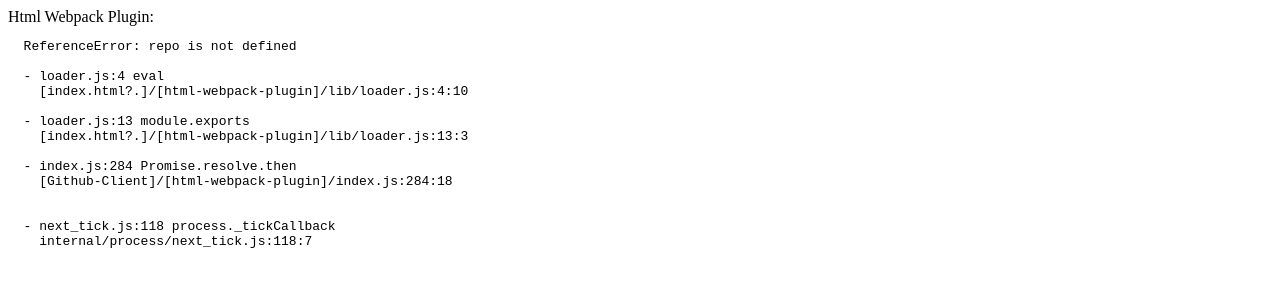
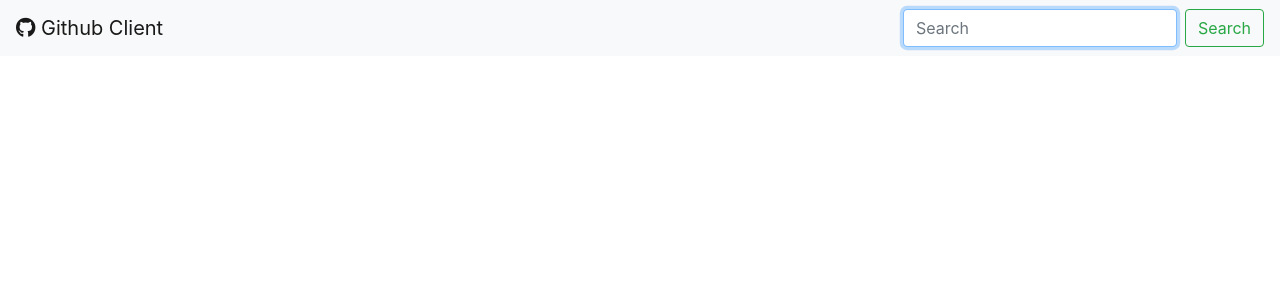
Before and after one commit to johannpino/api-github, a website built with webpack: page dist/index.html in a window 1280 px wide. Built offline with nearby package versions, Linux system fonts and the light colour scheme.

Commit message:
Arreglamos error de htmlwebpackplugin en index.html

```diff
--- a/dist/index.html
+++ b/dist/index.html
@@ -1,18 +1,36 @@
-Html Webpack Plugin:
-<pre>
-  ReferenceError: repo is not defined
+<!DOCTYPE html>
+<html lang="en">
+<head>
+    <meta charset="UTF-8">
+    <meta name="viewport" content="width=device-width, initial-scale=1.0">
+    <meta http-equiv="X-UA-Compatible" content="ie=edge">
+    <title>Github Client</title>
+    <link rel="stylesheet" href="https://stackpath.bootstrapcdn.com/bootstrap/4.1.3/css/bootstrap.min.css">
+    <link rel="stylesheet" href="https://cdn.jsdelivr.net/npm/animate.css@3.5.2/animate.min.css">
+    <link rel="stylesheet" href="https://use.fontawesome.com/releases/v5.3.1/css/all.css" integrity="sha384-mzrmE5qonljUremFsqc01SB46JvROS7bZs3IO2EmfFsd15uHvIt+Y8vEf7N7fWAU" crossorigin="anonymous">
 
-  - loader.js:4 eval
-    [index.html?.]/[html-webpack-plugin]/lib/loader.js:4:10
-
-  - loader.js:13 module.exports
-    [index.html?.]/[html-webpack-plugin]/lib/loader.js:13:3
-
-  - index.js:284 Promise.resolve.then
-    [Github-Client]/[html-webpack-plugin]/index.js:284:18
-
-
-  - next_tick.js:118 process._tickCallback
-    internal/process/next_tick.js:118:7
-
-</pre>
+</head>
+<body>
+    <!-- Navigation-->
+    <nav class="navbar navbar-light bg-light">
+        <a href="/" class="navbar-brand">
+            <i class="fab fa-github"></i>
+            Github Client
+        </a>
+        <form id="user-form" class="form-inline my-2 my-lg-0">
+            <input type="search" id="input-search" class="form-control mr-sm-2" placeholder="Search" autofocus>
+            <button type="submit" class="btn btn-outline-success my-2 my-sm-0">
+                Search
+            </button>
+        </form>
+    </nav>
+    <div class="container">
+        <div class="row">
+            <div id="profile" class="col-md-4 "></div>
+            <div class="col-md-8">
+                <div id="repositories"></div>
+            </div>
+        </div>
+    </div>
+<script type="text/javascript" src="bundle.js"></script></body>
+</html>
```
Also changed, not shown: dist/bundle.js (+1 -1 lines).
